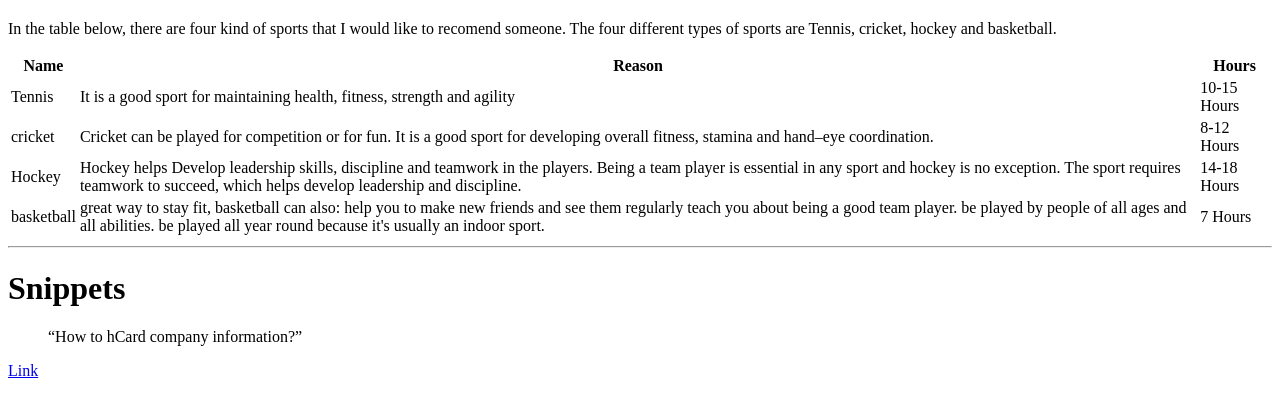
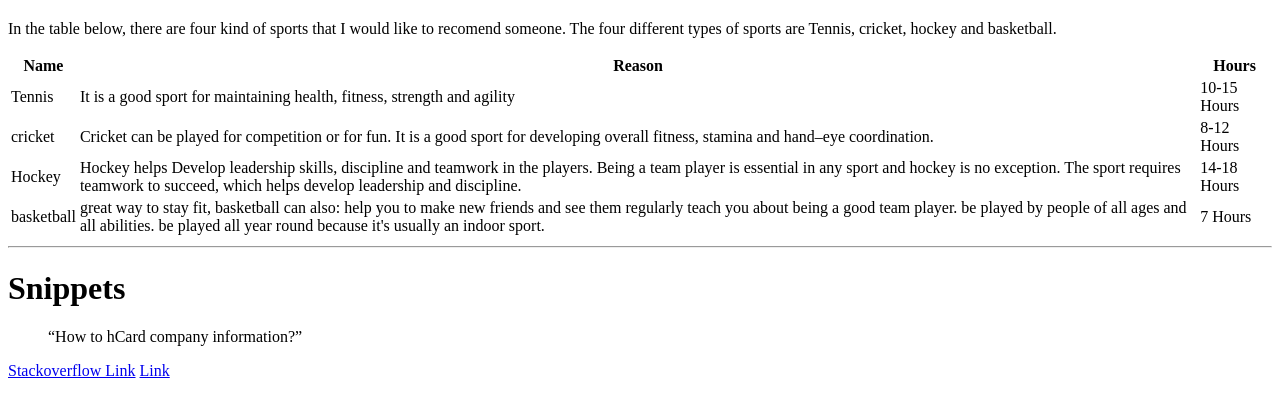
Before and after one commit to 44-563-WebApps-F23/44563-webapps-f23-assignment3-bhavyatatavarthi, a plain HTML site: page index.html in a window 1280 px wide. Shown: the part 552-945 px from the top of the page. Drawn offline with Linux system fonts and the light colour scheme.

Commit message:
Changes completed

```diff
--- a/index.html
+++ b/index.html
@@ -10,7 +10,7 @@
         <p>
             Paris is the capital city of France.My favorite thing about Paris is it's ambiance, delicious cuisine, and vibrant nightlife.<br> Paris boasts a plethora of stunning landmarks and tourist attractions.It's also a hub for fashion, business, and innovation, making it a popular destination for tourists and professionals alike.
         </p>
-        <b>Eiffel Tower</b><br>
+        <b>Eiffel Tower</b> <br>
            <b> Boat Cruise</b>
 
         <hr>
@@ -68,6 +68,7 @@
         <hr>
         <h1>Snippets</h1>
         <blockquote cite = "https://stackoverflow.com/questions/21564341/how-to-hcard-company-information"><q>How to hCard company information?</q></blockquote>
+        <a href="https://stackoverflow.com/questions/21564341/how-to-hcard-company-information">Stackoverflow Link</a>
         <a href="https://css-tricks.com/snippets/html/basic-microformatted-hcard/">Link</a>
         <pre>
             &lt;div id=&quot;hcard-Christopher-John-Coyier&quot; class=&quot;vcard&quot;&gt;
```
